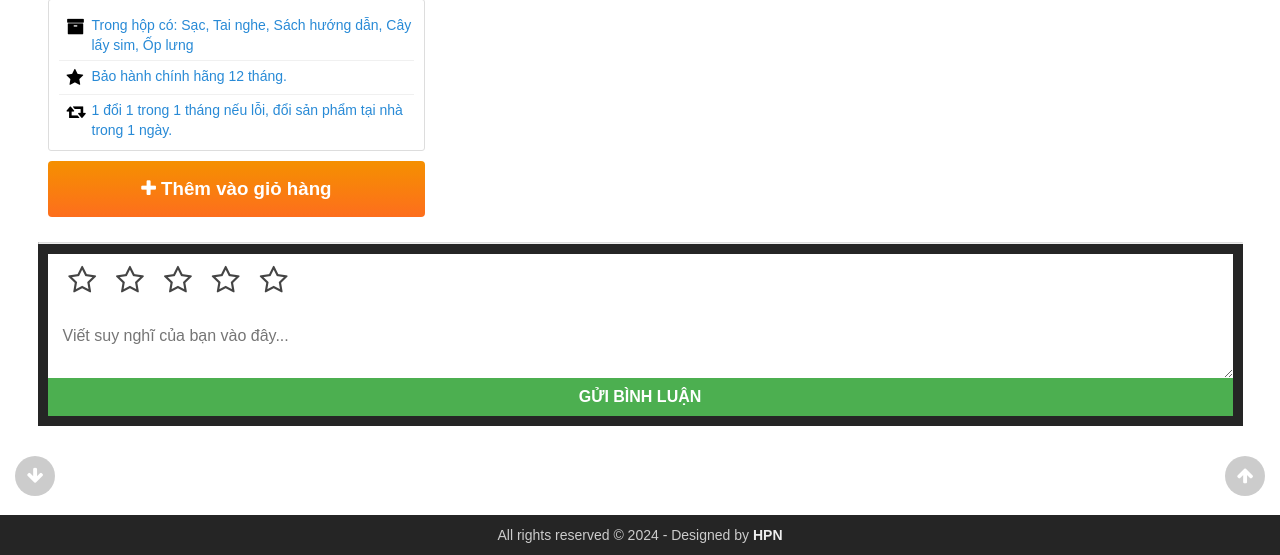
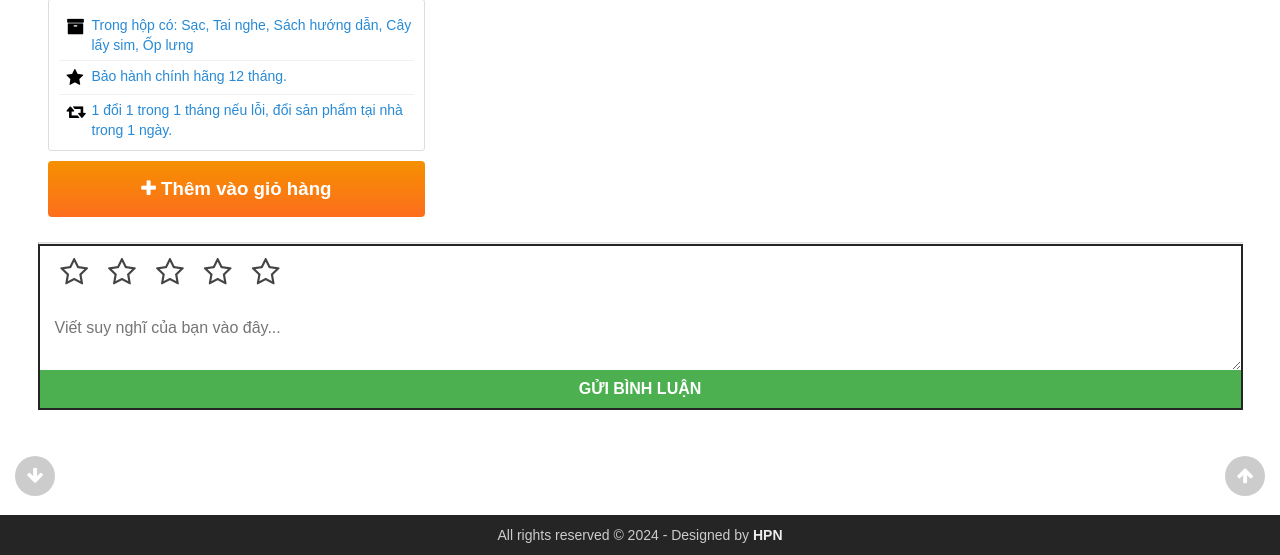
Before and after one commit to PnyTail/SmartPhone-Store, a PHP site: page /myweb/chitietsanpham.php in a window 1280 px wide. Shown: the part 289-844 px from the top of the page. Run offline with PHP 8.4, Linux system fonts and the light colour scheme; data that the repository does not hold is empty; some libraries are stand-ins or nearby versions.

Commit message:
refactor chitietsanpham.css to reduce border thickness for improved design consistency

```diff
--- a/css/chitietsanpham.css
+++ b/css/chitietsanpham.css
@@ -368,7 +368,7 @@
 /* ================== Binh luan ==================*/
 .guiBinhLuan {
     box-sizing: border-box;
-    border: 10px solid #252525;
+    border: 2px solid #252525;
 }
 
 #inpBinhLuan {
```
